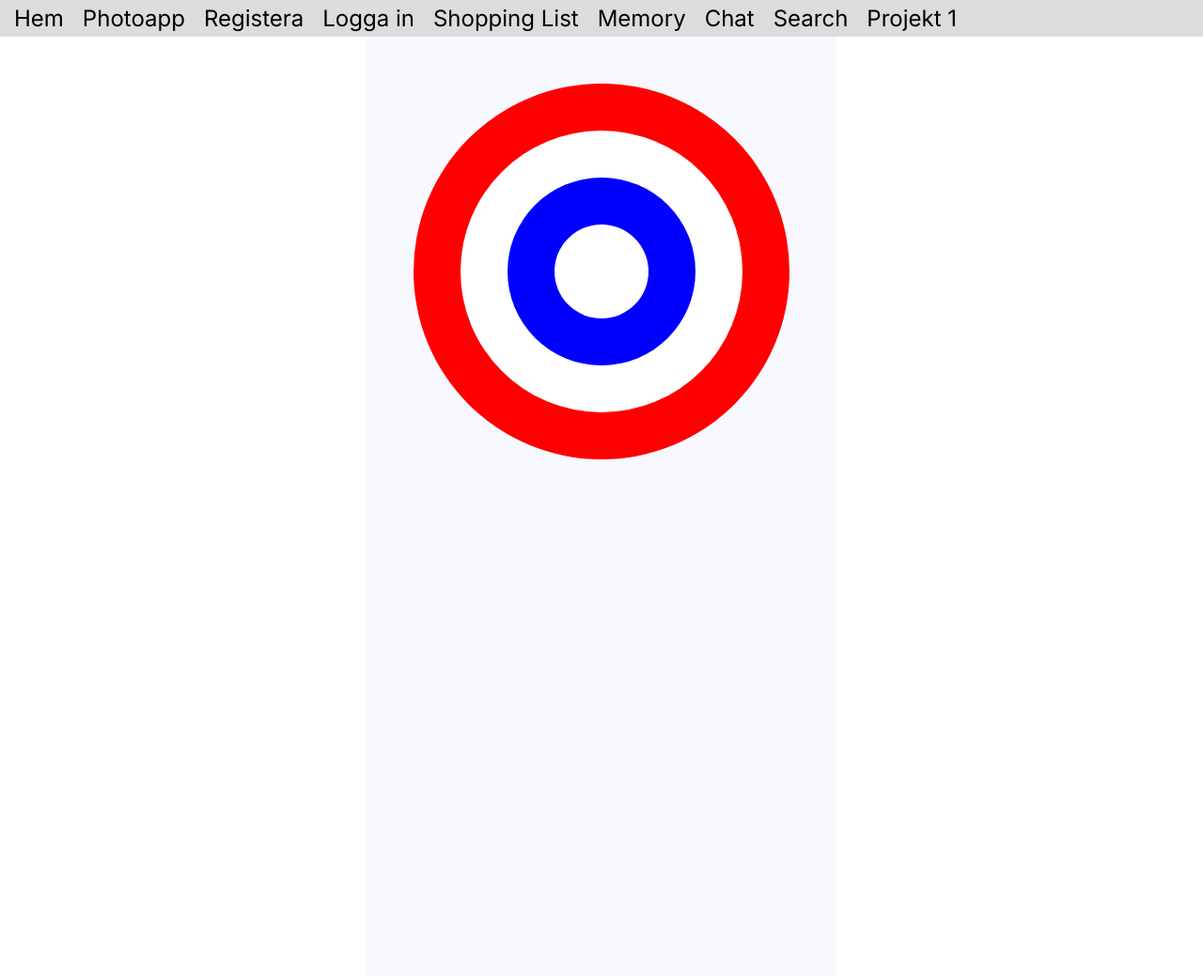
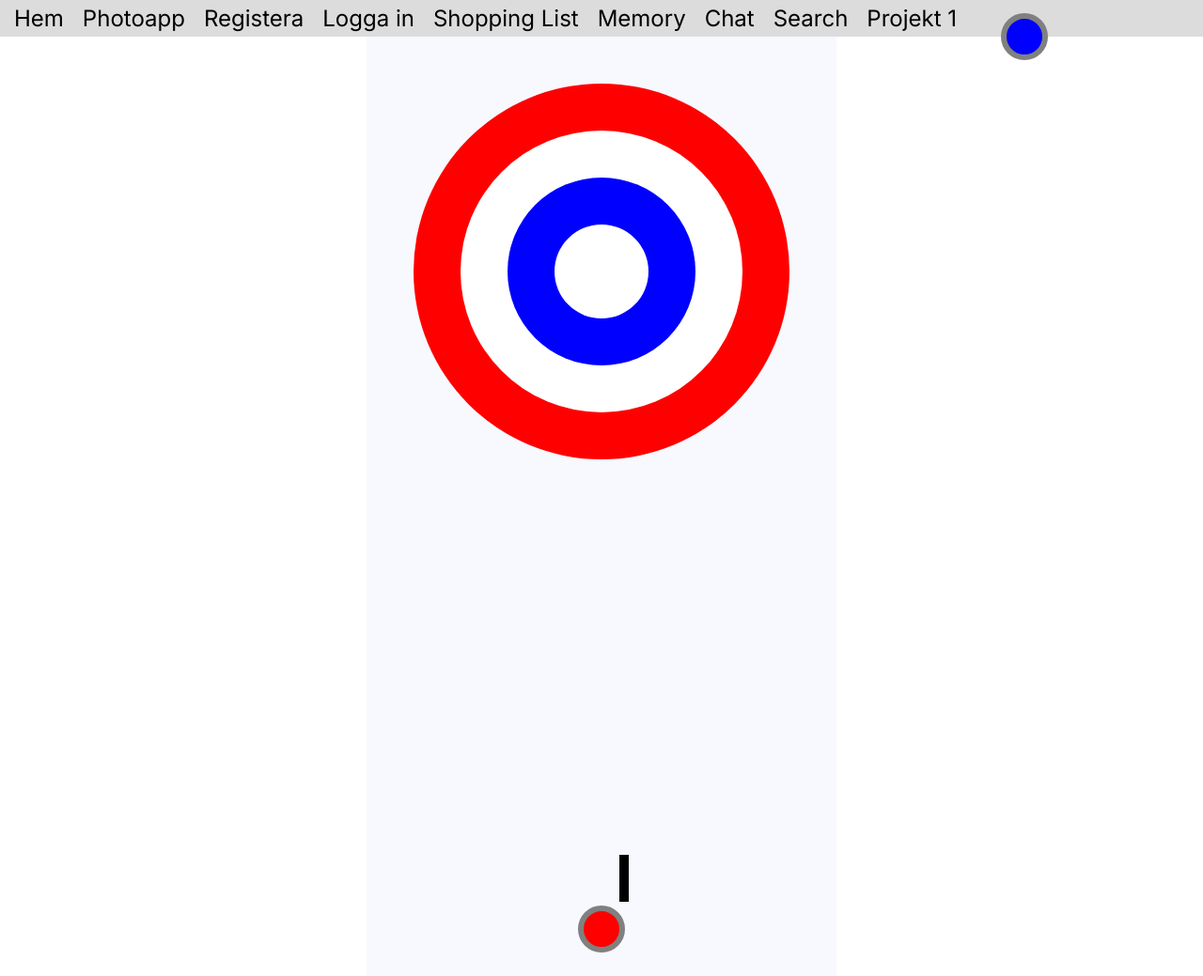
Before and after one commit to lingonsylt/my-website, a SvelteKit app: page /projekt2 in a window 1280 px wide. Shown: the whole page at 94% size. Built offline with nearby package versions, Linux system fonts and the light colour scheme.

Commit message:
Update +page.svelte

```diff
--- a/src/routes/projekt2/+page.svelte
+++ b/src/routes/projekt2/+page.svelte
@@ -1,3 +1,88 @@
+<script>
+	import { onMount } from 'svelte';
+	import {
+		linear,
+		cubicOut,
+		circOut,
+		cubicInOut,
+		circInOut,
+		quadInOut,
+		quadOut
+	} from 'svelte/easing';
+	import { Tween } from 'svelte/motion';
+
+	let stones = $state([
+		{
+			id: 0,
+			position: [new Tween(700, { easing: circOut }), new Tween(0, { easing: circOut })],
+			color: 'blue'
+		}
+	]);
+
+	let lastId = 0;
+
+	let turn = $state('red');
+	let gameState = $state('ready');
+
+	let powerInput = new Tween(0, {
+		duration: 1000,
+		easing: linear
+	});
+	let angleInput = new Tween(-0.5, {
+		duration: 1500,
+		easing: quadInOut
+	});
+	let setAngle = 0;
+	function angleLoop() {
+		if (angleInput.target > 0) {
+			angleInput.target = -0.5;
+		} else {
+			angleInput.target = 0.5;
+		}
+		setTimeout(angleLoop, 1500);
+	}
+	angleLoop();
+
+	function shoot(power, angle) {
+		let newId = lastId + 1;
+		lastId++;
+		stones.push({
+			id: lastId + 1,
+			position: [
+				new Tween(250, { easing: quadOut, duration: 2000 }),
+				new Tween(950, { easing: quadOut, duration: 2000 })
+			],
+			color: turn
+		});
+		stones[newId].position[0].target += power * Math.sin(angle);
+		stones[newId].position[1].target -= power * Math.cos(angle);
+	}
+	onMount(() => {
+		window.addEventListener('keydown', (e) => {
+			if (e.key == ' ' && gameState == 'ready') {
+				setAngle = angleInput.current;
+				powerInput.target = 1500;
+				gameState = 'charging';
+			}
+		});
+		window.addEventListener('keyup', (e) => {
+			if (e.key == ' ' && gameState == 'charging') {
+				shoot(powerInput.current, setAngle);
+				powerInput.target = 0;
+				gameState = 'shooting';
+				setTimeout(() => {
+					gameState = 'ready';
+					if (turn == 'blue') {
+						turn = 'red';
+					} else {
+						turn = 'blue';
+					}
+				}, 1000);
+			}
+		});
+	});
+</script>
+
 <div class="container">
 	<div class="sheet">
 		<div class="rings">
@@ -9,10 +94,60 @@
 				</div>
 			</div>
 		</div>
+		<div class="stones">
+			{#each stones as stone (stone.id)}
+				<div
+					class="stone"
+					style="background-color: {stone.color}; top: {stone.position[1].current -
+						25}px; left: {stone.position[0].current - 25}px;"
+				></div>
+			{/each}
+			<div class="stone placeholder" style:background-color={turn}>
+				{#if gameState == 'charging'}
+					<div class="input power" style="height: {powerInput.current / 10}px"></div>
+				{:else if gameState == 'ready'}
+					<div class=" input angle" style="left: {angleInput.current * 100 + 10}px;"></div>
+				{/if}
+			</div>
+		</div>
 	</div>
 </div>
 
 <style>
+	.stones {
+		position: absolute;
+		top: 0;
+		left: 0;
+		width: 100%;
+		height: 100%;
+	}
+	.stone {
+		position: absolute;
+		width: 50px;
+		height: 50px;
+		border-radius: 25px;
+		border: 6px solid grey;
+	}
+	.placeholder {
+		top: 925px;
+		left: 225px;
+	}
+	.input {
+		position: absolute;
+		margin-bottom: 10px;
+		bottom: 100%;
+		background-color: black;
+	}
+	.power {
+		position: absolute;
+		width: 100%;
+		left: 0;
+	}
+	.angle {
+		position: absolute;
+		width: 10px;
+		height: 50px;
+	}
 	.sheet {
 		margin: auto;
 		height: 1000px;
```
